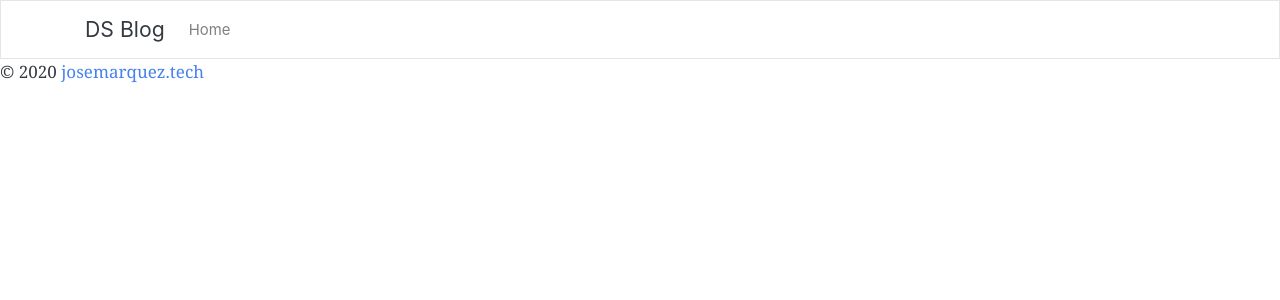
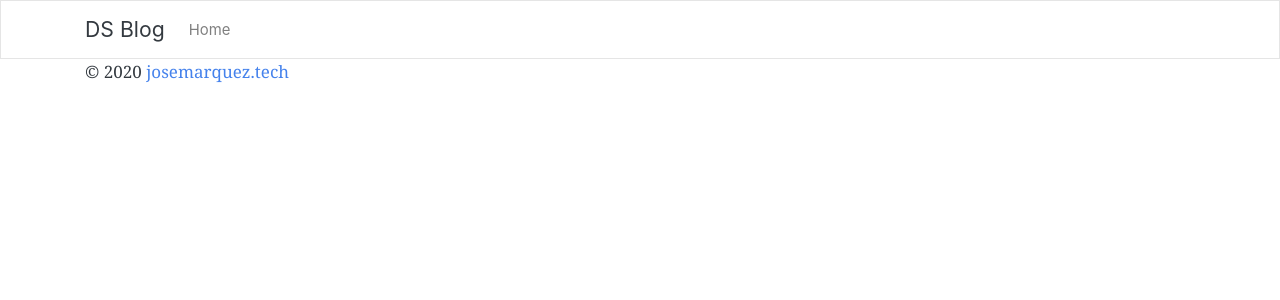
Before and after one commit to jose-marquez89/blog, a Jekyll site: the page built from index.html, in a window 1280 px wide. Shown: the top 300 px of the page. Built offline with Jekyll 4.4.1, drawn with Linux system fonts in a browser that asks for light colours; nearby versions of some CDN libraries; library files that are not in the unit come from our copies.

Commit message:
adds container to base html

```diff
--- a/_layouts/base.html
+++ b/_layouts/base.html
@@ -12,10 +12,17 @@
 
   <body>
     {% include nav.html %}
+    <div class="container">
 
-    {{ content }}
+      {{ content }}
 
-    {% include footer.html %}
+      {% include footer.html %}
+
+    </div>
+
+
+		<!-- Javascript -->
+    <script type="text/javascript" src="assets/js/bootstrap.min.js"></script>
 
   </body>
 
```
